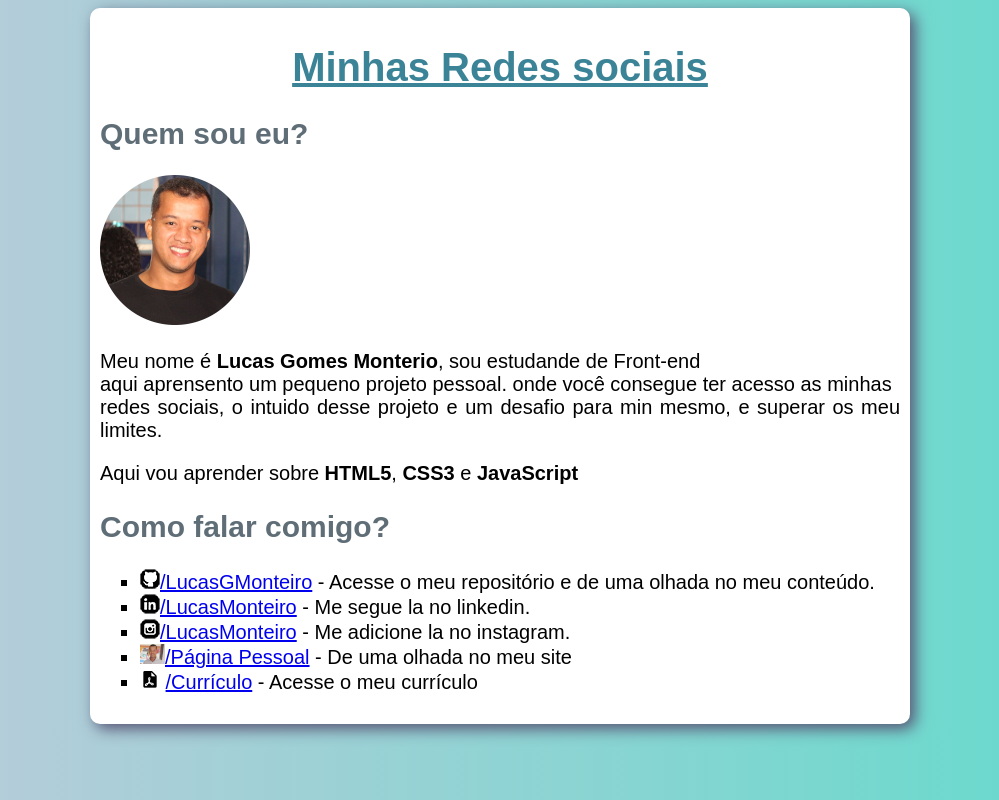
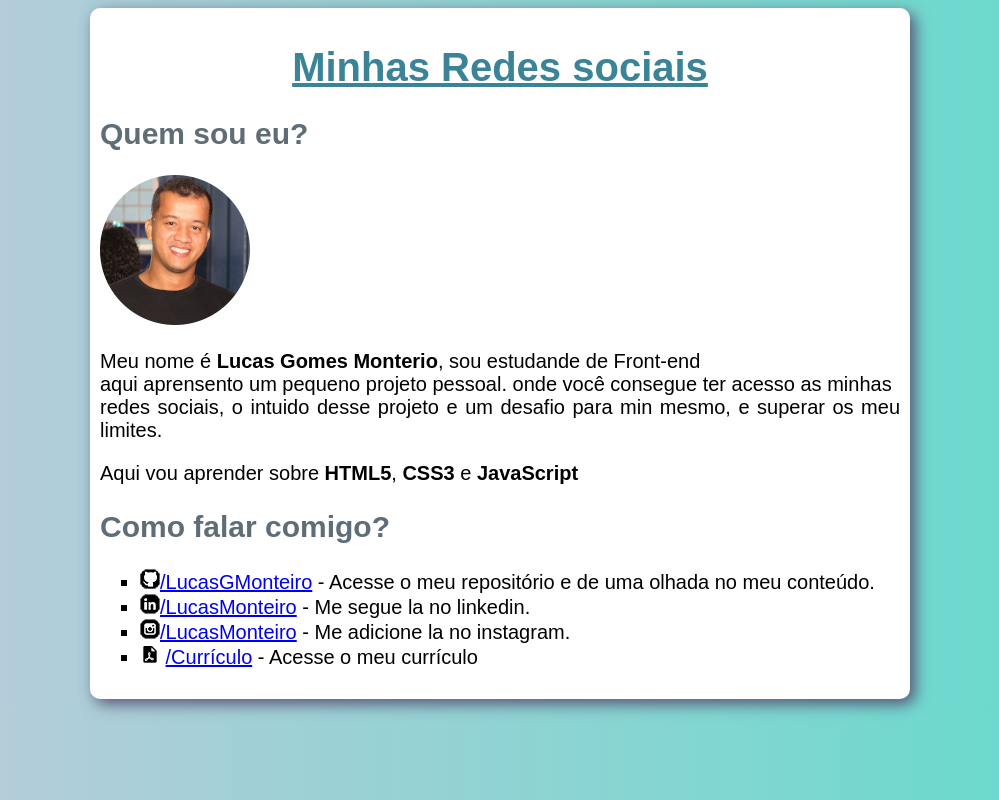
Before and after one commit to LucasGMonteiro/Projeto-Pessoal, a plain HTML site: page index.html in a window 1280 px wide. Shown: the whole page, without its empty margins (140-1139 px from the left). Drawn offline with Linux system fonts and the light colour scheme.

Commit message:
Update index.html

```diff
--- a/index.html
+++ b/index.html
@@ -30,9 +30,6 @@
             <li><img src="imagens/icone-instagram.png" alt="instagram"><a
                     href="https://www.instagram.com/lucas_gomonteiro?utm_source=qr&igsh=MTh5dHo5ZGV0MHo4cg==">/LucasMonteiro</a>
                 - Me adicione la no instagram.</li>
-            <li><img src="imagens/eu.ico" alt="pessoal"><a
-                    href="file:///C:/Users/Lucas/Documents/HTML-CSS/Projeto%20Pessoal/index.html">/Página Pessoal</a> -
-                De uma olhada no meu site</li>
             <li><img src="imagens/pdf.png" alt="pdf">
                 <a href="documentos/Lucas GM Currículo motorista.pdf" download="Lucas GM Currículo motorista.pdf"
                     type="application/pdf" target="_blank" rel="nex">/Currículo</a> - Acesse o meu currículo
```
